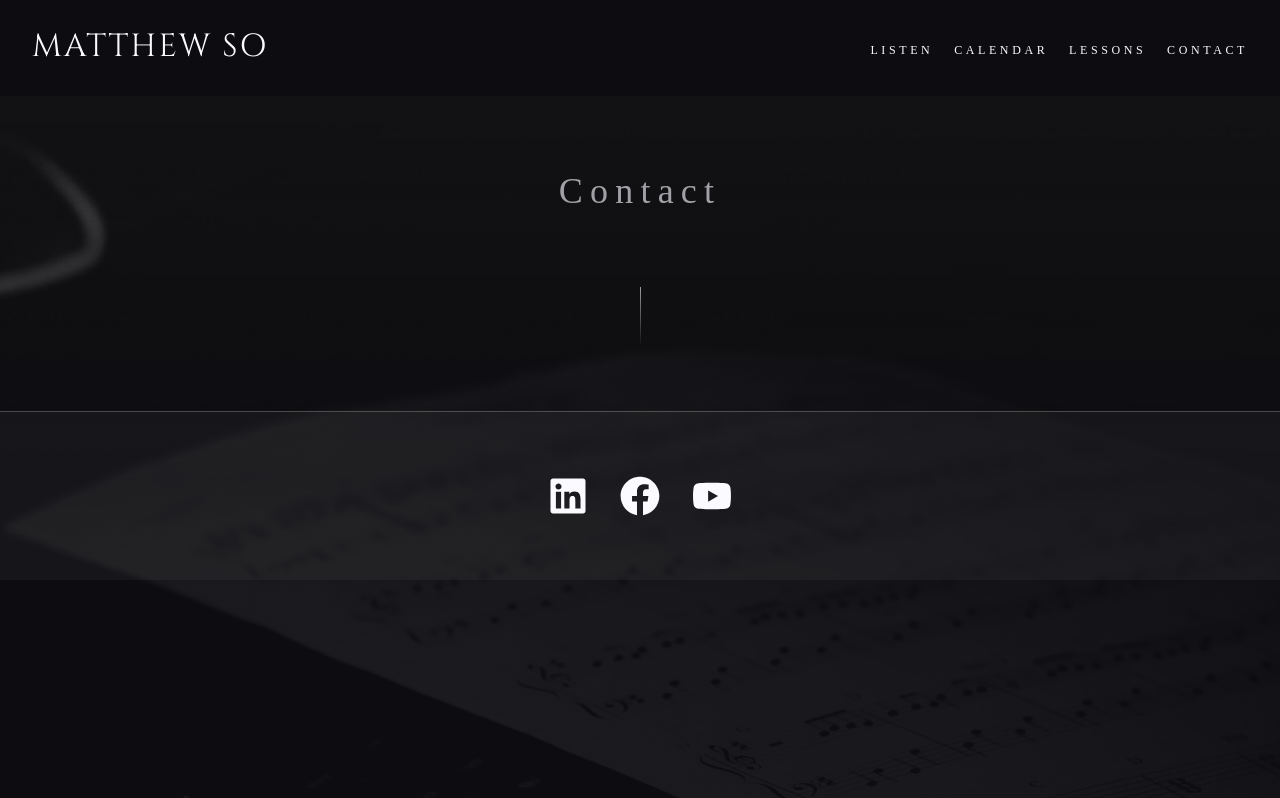
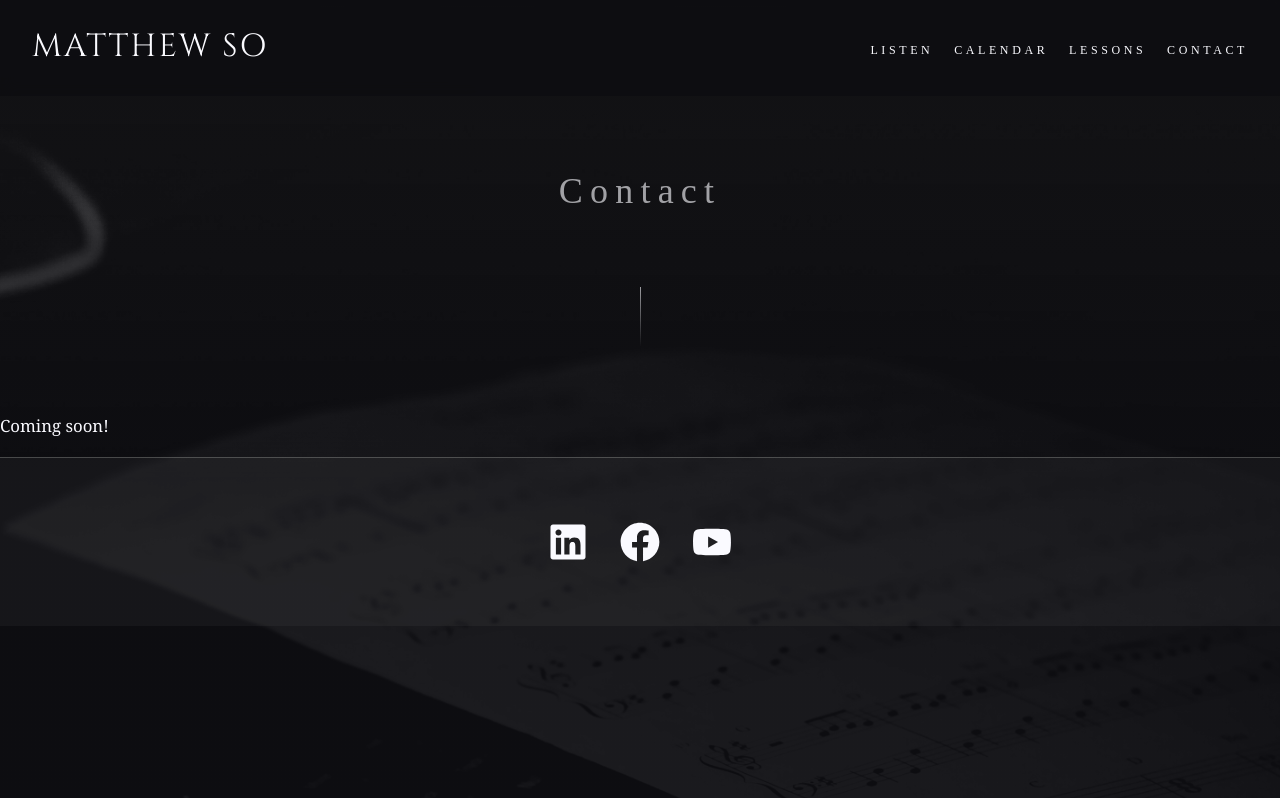
Before and after one commit to shirleyguo13000/matt-web, a React (Vite) app: page /Contact in a window 1280 px wide. Shown: the top 798 px of the page. Built offline with nearby package versions, Linux system fonts and the light colour scheme; a web font is replaced by a local one.

Commit message:
added placeholders

```diff
--- a/src/pages/Calendar.jsx
+++ b/src/pages/Calendar.jsx
@@ -2,6 +2,7 @@ function Calendar() {
   return (
     <div>
       <h1 className="calendarh1">Upcoming Concerts and Events</h1>
+      <p>Coming soon!</p>
     </div>
   );
 }
--- a/src/pages/Contact.jsx
+++ b/src/pages/Contact.jsx
@@ -3,6 +3,7 @@ function Contact() {
     <div>
       <h1 className="contacth1">Contact</h1>
       <span className="hairline" aria-hidden />
+      <p>Coming soon!</p>
     </div>
   );
 }
```
